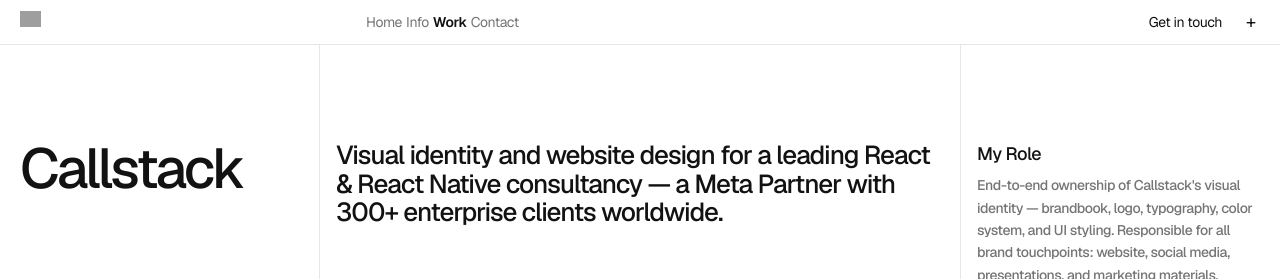
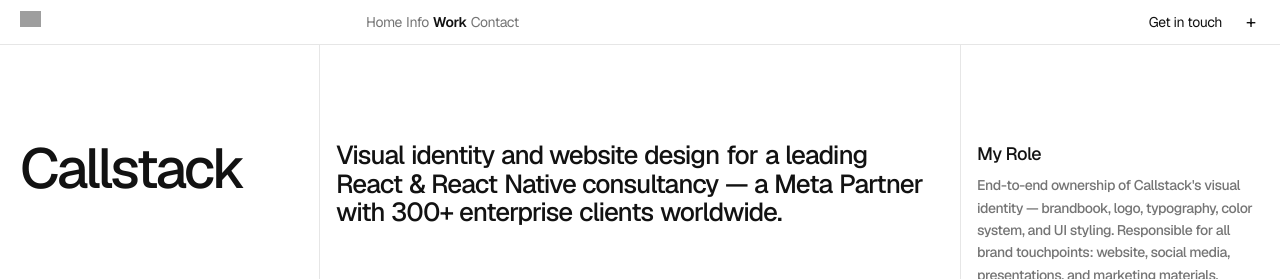
Before and after one commit to magdkrudesign/portfolio, a Next.js app: page /work/callstack in a window 1280 px wide. Shown: the top 279 px of the page. Built offline with nearby package versions, Linux system fonts and the light colour scheme; grey boxes are pictures that could not be loaded.

Commit message:
BlurWords on project overview text (same as homepage subtitle)

```diff
--- a/app/work/[slug]/page.tsx
+++ b/app/work/[slug]/page.tsx
@@ -132,9 +132,13 @@
   return (
     <PageLayout left={leftCol} right={rightCol} footer={<PageFooter />} caseStudy>
 
-      {/* 1. Description heading — 26px / 1.1em / -0.04em / weight 500 */}
+      {/* 1. Description heading — word-by-word blur-in like homepage subtitle */}
       <p className="text-heading2" style={{ maxWidth: 600 }}>
-        {project.overview}
+        <BlurWords
+          text={project.overview}
+          delay={150}
+          stagger={35}
+        />
       </p>
 
       {/* Spacer */}
```
